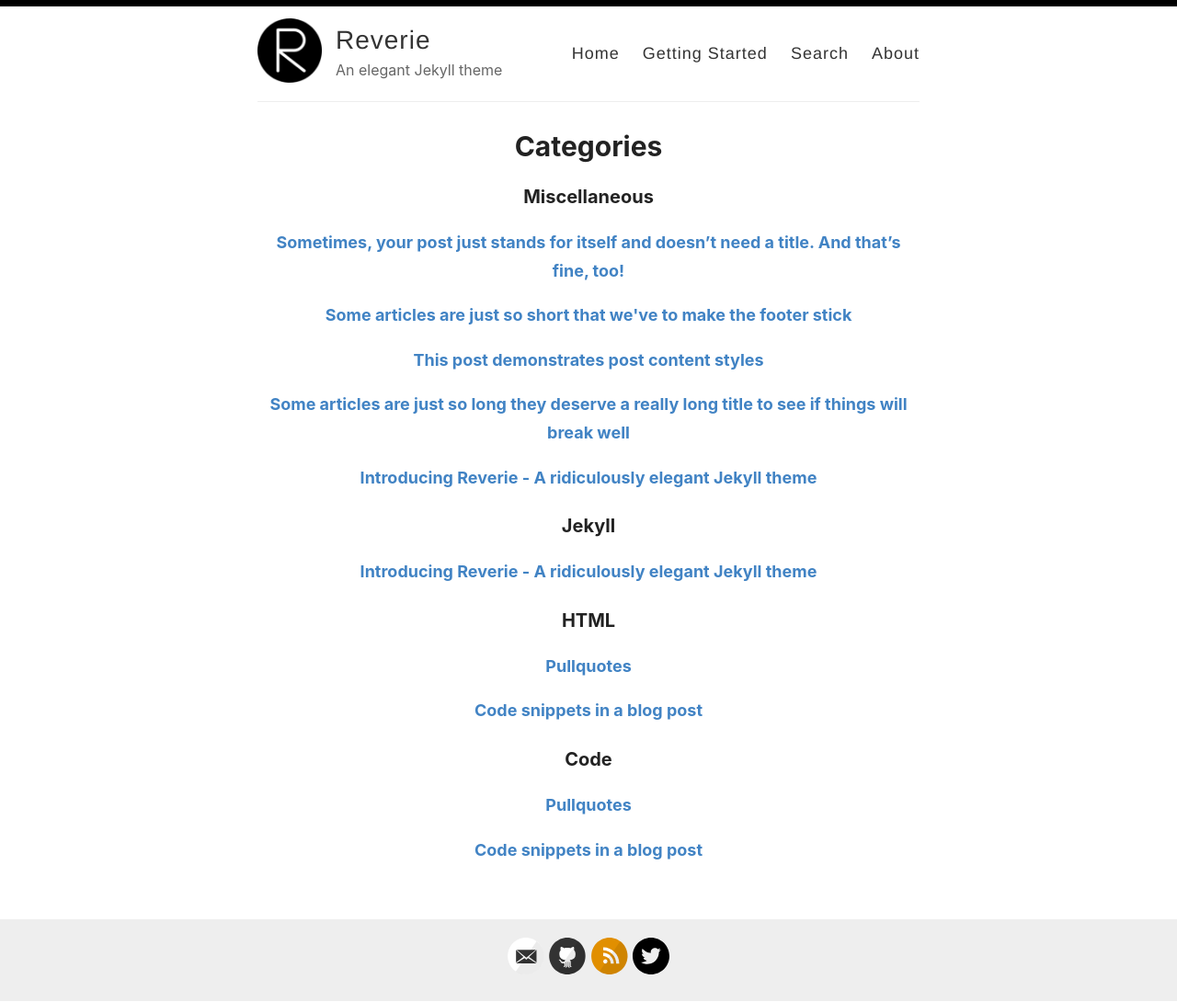
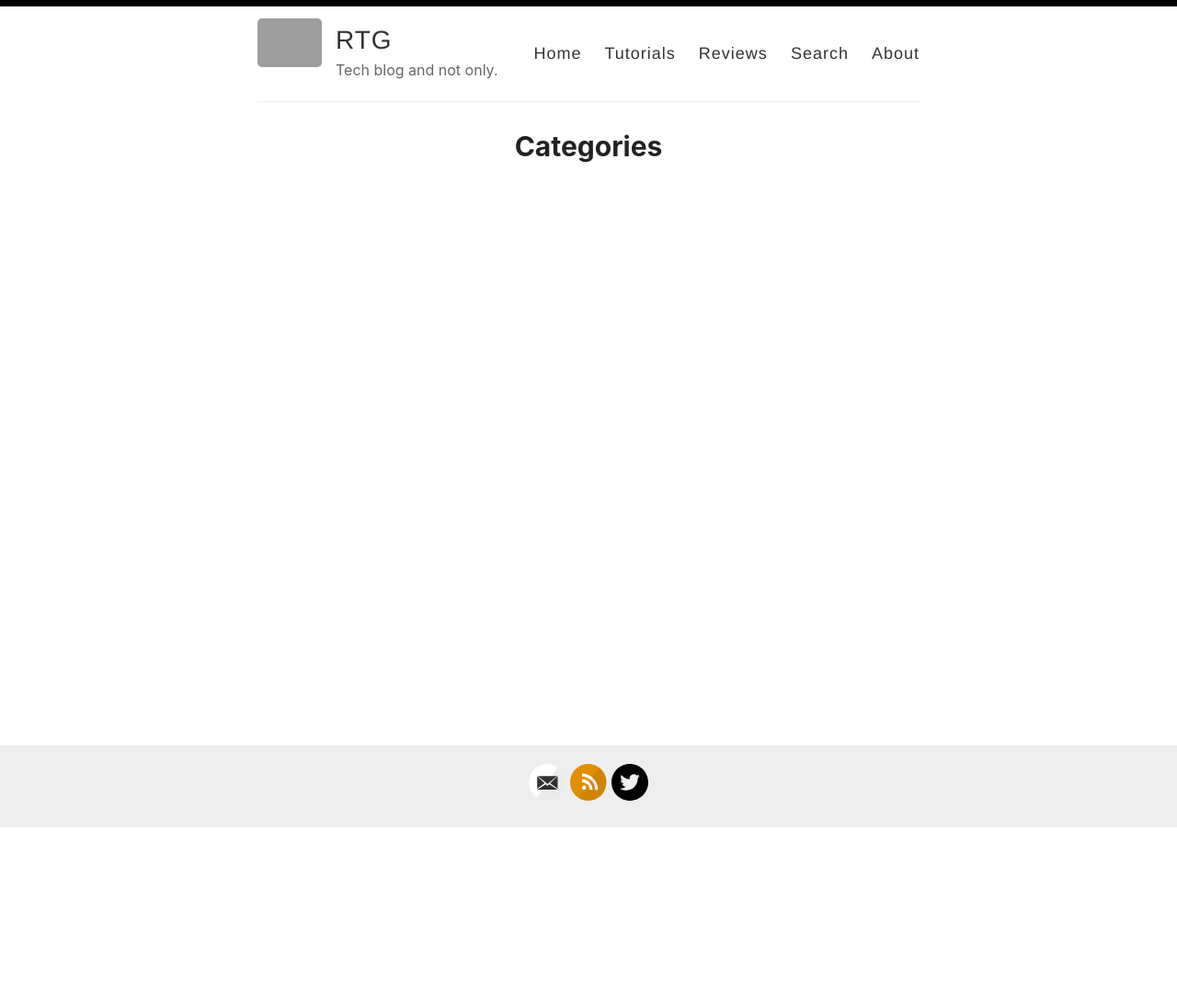
Before and after one commit to aramYnwa/rtg, a Jekyll site: the page built from _pages/categories.md, in a window 1280 px wide. Shown: the whole page at 92% size. Built offline with Jekyll 4.4.1, drawn with Linux system fonts in a browser that asks for light colours; after the commit the page ends 901 px from its top, so only the background shows below that; some of the changed lines change nothing that is shown; grey boxes are pictures that could not be loaded.

Commit message:
Hello RTG

````diff
--- a/_config.yml
+++ b/_config.yml
@@ -3,16 +3,16 @@
 #
 
 # Name of your site (displayed in the header)
-name: Reverie
+name: RTG
 
 # Name of the author
-author: Amit Merchant
+author: Aram
 
 # Short bio or description (displayed in the header)
-description: An elegant Jekyll theme
+description: Tech blog and not only.
 
 # URL of your avatar or profile pic (you could use your GitHub profile pic)
-avatar: /images/reverie.png
+avatar: /images/logo.png
 
 #
 # Flags below are optional
@@ -21,15 +21,15 @@ avatar: /images/reverie.png
 # Includes an icon in the footer for each username you enter
 footer-links:
   dribbble:
-  email: amit.d.merchant@gmail.com
+  email: rtgkid8@gmail.com
   facebook:
   flickr:
-  github: amitmerchant1990/reverie
+  github:
   instagram:
   linkedin:
   pinterest:
   rss: rss
-  twitter: amit_merchant
+  twitter: aram_ynwa
   stackoverflow:
   youtube: # channel/<your_long_string> or user/<user-name>
   googleplus: # anything in your profile username that comes after plus.google.com/
@@ -41,18 +41,18 @@ footer-links:
 disqus:
 
 # Enter your Google Analytics web tracking code (e.g. UA-2110908-2) to activate tracking
-google_analytics: UA-43339302-11
+google_analytics:
 
 # Your website URL (e.g. http://amitmerchant1990.github.io or http://www.amitmerchant.com)
 # Used for Sitemap.xml and your RSS feed
-url: http://www.amitmerchant.com/reverie
-enforce_ssl: https://www.amitmerchant.com/reverie
+url:
+enforce_ssl:
 
 # If you're hosting your site at a Project repository on GitHub pages
 # (http://yourusername.github.io/repository-name)
 # and NOT your User repository (http://yourusername.github.io)
 # then add in the baseurl here, like this: "/repository-name"
-baseurl: "/reverie"
+baseurl: "/blog"
 
 #
 # !! You don't need to change any of the configuration flags below !!
--- a/_layouts/default.html
+++ b/_layouts/default.html
@@ -10,7 +10,7 @@
     <link rel="canonical" href="{{ site.url }}{{ page.url }}" />
 
     <meta name="theme-color" content="#000000">
-    <link rel="icon" type="image/png" sizes="32x32" href="{{ site.baseurl }}/images/favicon-32x32.png">
+    <link rel="icon" type="image/png" sizes="32x32" href="{{ site.baseurl }}/images/logo.png">
   </head>
 
   <body>
@@ -28,7 +28,8 @@
 
             <nav>
               <a href="{{ site.baseurl }}/">Home</a>
-              <a href="{{ site.baseurl }}/getting-started">Getting Started</a>
+              <a href="{{ site.baseurl }}/tutorials">Tutorials</a>
+              <a href="{{ site.baseurl }}/reviews">Reviews</a>
               <a href="{{ site.baseurl }}/search">Search</a>
               <a href="{{ site.baseurl }}/about">About</a>
             </nav>
--- a/_posts/2019-02-13-introducing-reverie-jekyll-theme.md
+++ /dev/null
@@ -1,85 +0,0 @@
----
-layout: post
-title: Introducing Reverie - A ridiculously elegant Jekyll theme
-categories: [Miscellaneous, Jekyll]
----
-
-[Reverie](https://github.com/amitmerchant1990/reverie) is a [Jekyll](https://jekyllrb.com/)-powered theme which is simple and opinionated. It's actually a fork of [jekyll-now](https://github.com/barryclark/jekyll-now) with some additional features and personal touches which I've implemented to suit my needs for my blog.
-
-This is a plug-and-play Jekyll theme which you can use on GitHub Pages without even setting up a local environment.
-
-![](/images/reverie-demo.png)
-
-## Features overview
-
-- Command-line free fork-first workflow, using GitHub.com to create, customize and post to your blog
-- Fully responsive and mobile optimized base theme
-- Sass/Coffeescript support using Jekyll 2.0
-- Free hosting on your GitHub Pages user site
-- All the SEO goodies comes in-built
-- Markdown blogging
-- Syntax highlighting using Pygments
-    - [Dracula syntax theme](https://draculatheme.com/) included
-- Disqus commenting
-- Google Analytics integration
-- Fuzzy search across blog posts
-- Pagination of posts works out-of-the-box.
-- Categorize posts out-of-the box
-- RSS Feed
-- In-built sitemap
-
-<div style="text-align: center;">
- <script async type="text/javascript" src="//cdn.carbonads.com/carbon.js?serve=CE7D6KJY&placement=wwwamitmerchantcom" id="_carbonads_js"></script>
-</div>
-
-## Using Reverie on GitHub Pages
-
-### Step 1) Fork Reverie to your User Repository
-
-Fork [this repository](https://github.com/amitmerchant1990/reverie), then rename the repository to `yourgithubusername.github.io`.
-
-Alternatively, you can use [Use this template](https://github.com/amitmerchant1990/reverie/generate) button if you want to create a repository with a clean commit history which will use Reverie as a template.
-
-Your Jekyll blog will often be viewable immediately at <https://yourgithubusername.github.io> (if it's not, you can often force it to build by completing step 2)
-
-### Step 2) Customize and view your site
-
-Enter your site name, description, avatar and many other options by editing the `_config.yml` file. You can easily turn on Google Analytics tracking, Disqus commenting and social icons here.
-
-Making a change to `_config.yml` (or any file in your repository) will force GitHub Pages to rebuild your site with jekyll. Your rebuilt site will be viewable a few seconds later at <https://yourgithubusername.github.io> - if not, give it ten minutes as GitHub suggests and it'll appear soon.
-
-### Step 3) Publish your first blog post
-
-Create a new file called `/_posts/2019-2-13-Hello-World.md` to publish your first blog post. That's all you need to do to publish your first blog post! This [Markdown Cheatsheet](https://github.com/adam-p/markdown-here/wiki/Markdown-Cheatsheet) might come in handy while writing the posts.
-
-> You can add additional posts in the browser on GitHub.com too! Just hit the <kbd>Create new file</kbd> button in `/_posts/` to create new content. Just make sure to include the [front-matter](http://jekyllrb.com/docs/frontmatter/) block at the top of each new blog post and make sure the post's filename is in this format: year-month-day-title.md
-
-## Using Categories in Reverie
-
-You can categorize your content based on `categories` in Reverie. For this, you just need to add `categories` in front matter like below:
-
-For adding single category:
-
-```md
-categories: JavaScript
-```
-
-For adding multiple categories:
-
-```md
-categories: [PHP, Laravel]
-```
-
-The contegorized content can be shown over this URL: <https://yourgithubusername.github.io/categories/>
-
-## RSS
-
-The generated [RSS feed](https://en.wikipedia.org/wiki/RSS) of your blog can be found at <https://yourgithubusername.github.io/feed>. You can see the example RSS feed over [here](https://www.amitmerchant.com/reverie/feed).
-
-## Sitemap
-
-The generated sitemap of your blog can be found at <https://yourgithubusername.github.io/sitemap>. You can see the example sitemap feed over [here](https://www.amitmerchant.com/reverie/sitemap).
-
-## License
-
-MIT
--- a/_posts/2019-08-08-no-title-posts.md
+++ /dev/null
@@ -1,6 +0,0 @@
----
-layout: post
-title: ""
-categories: Miscellaneous
----
-Sometimes, your post just stands for itself and doesn't need a title. And that's fine, too!
--- a/_posts/2019-12-11-pullquotes.md
+++ /dev/null
@@ -1,14 +0,0 @@
----
-layout: post
-title:  Pullquotes
-categories: [HTML,Code]
-excerpt: In graphic design, a pull quote (also known as a lift-out pull quote) is a key phrase, quotation, or excerpt that has been pulled from an article and used as a page layout graphic element, serving to entice readers into the article or to highlight a key topic.
----
-
-In graphic design, a pull quote (also known as a lift-out pull quote) is a key phrase, quotation, or excerpt that has been pulled from an article and used as a page layout graphic element, serving to entice readers into the article or to highlight a key topic. {% include pullquote.html quote="It is typically placed in a larger or distinctive typeface and on the same page." %} Pull quotes are often used in magazine and newspaper articles, annual reports, and brochures, as well as on the web. They can add visual interest to text-heavy pages with few images or illustrations.
-
-Placement of a pull quote on a page may be defined in a publication's or website's style guide. Such a typographic device may or may not be aligned with a column on the page. Some designers, for example, choose not to align the quote. In that case, the quotation cuts into two or more columns, as in the example shown. Because the pull quote invites the reader to read about the highlighted material, the pull quote should appear before the text it cites and, generally, fairly close to it.
-
-Pull quotes need not be a verbatim copy of the text being quoted; depending on a publication's house style, pull quotes may be abbreviated for space or paraphrased for clarity, with or without indication.
-
-A disadvantage of pull quotes as a design element is that they can disrupt the reading process of readers invested in reading the text sequentially by drawing attention to ghost fragments out of context. At the other extreme, when pull quotes are used to break up what would otherwise be a formless wall of text, pull quote can serve as visual landmarks to help the reader maintain a sense of sequence and place.
--- a/_posts/2019-7-27-super-long-article.md
+++ /dev/null
@@ -1,11 +0,0 @@
----
-layout: post
-title: Some articles are just so long they deserve a really long title to see if things will break well
-categories: Miscellaneous
----
-
-Lorem ipsum dolor sit amet, consectetur adipiscing elit. Fusce bibendum neque eget nunc mattis eu sollicitudin enim tincidunt. Vestibulum lacus tortor, ultricies id dignissim ac, bibendum in velit. Proin convallis mi ac felis pharetra aliquam. Curabitur dignissim accumsan rutrum. In arcu magna, aliquet vel pretium et, molestie et arcu. Mauris lobortis nulla et felis ullamcorper bibendum. Phasellus et hendrerit mauris. Proin eget nibh a massa vestibulum pretium. Suspendisse eu nisl a ante aliquet bibendum quis a nunc. Praesent varius interdum vehicula. Aenean risus libero, placerat at vestibulum eget, ultricies eu enim. Praesent nulla tortor, malesuada adipiscing adipiscing sollicitudin, adipiscing eget est.
-
-Lorem ipsum dolor sit amet, consectetur adipiscing elit. Fusce bibendum neque eget nunc mattis eu sollicitudin enim tincidunt. Vestibulum lacus tortor, ultricies id dignissim ac, bibendum in velit. Proin convallis mi ac felis pharetra aliquam. Curabitur dignissim accumsan rutrum. In arcu magna, aliquet vel pretium et, molestie et arcu. Mauris lobortis nulla et felis ullamcorper bibendum. Phasellus et hendrerit mauris. Proin eget nibh a massa vestibulum pretium. Suspendisse eu nisl a ante aliquet bibendum quis a nunc. Praesent varius interdum vehicula. Aenean risus libero, placerat at vestibulum eget, ultricies eu enim. Praesent nulla tortor, malesuada adipiscing adipiscing sollicitudin, adipiscing eget est.
-
-Lorem ipsum dolor sit amet, consectetur adipiscing elit. Fusce bibendum neque eget nunc mattis eu sollicitudin enim tincidunt. Vestibulum lacus tortor, ultricies id dignissim ac, bibendum in velit. Proin convallis mi ac felis pharetra aliquam. Curabitur dignissim accumsan rutrum. In arcu magna, aliquet vel pretium et, molestie et arcu. Mauris lobortis nulla et felis ullamcorper bibendum. Phasellus et hendrerit mauris. Proin eget nibh a massa vestibulum pretium. Suspendisse eu nisl a ante aliquet bibendum quis a nunc. Praesent varius interdum vehicula. Aenean risus libero, placerat at vestibulum eget, ultricies eu enim. Praesent nulla tortor, malesuada adipiscing adipiscing sollicitudin, adipiscing eget est.
--- a/_posts/2019-7-27-this-post-demonstrates-post-content-styles.md
+++ /dev/null
@@ -1,95 +0,0 @@
----
-layout: post
-title: This post demonstrates post content styles
-categories: Miscellaneous
----
-
-Lorem ipsum dolor sit amet, consectetur adipiscing elit. Fusce bibendum neque eget nunc mattis eu sollicitudin enim tincidunt. Vestibulum lacus tortor, ultricies id dignissim ac, bibendum in velit. Praesent varius interdum vehicula. Aenean risus libero, placerat at vestibulum eget, ultricies eu enim. Praesent nulla tortor, malesuada adipiscing adipiscing sollicitudin, adipiscing eget est.
-
-## Some great heading (h2)
-
-Proin convallis mi ac felis pharetra aliquam. Curabitur dignissim accumsan rutrum. In arcu magna, aliquet vel pretium et, molestie et arcu.
-
-Mauris lobortis nulla et felis ullamcorper bibendum. Phasellus et hendrerit mauris. Proin eget nibh a massa vestibulum pretium. Suspendisse eu nisl a ante aliquet bibendum quis a nunc. Praesent varius interdum vehicula. Aenean risus libero, placerat at vestibulum eget, ultricies eu enim. Praesent nulla tortor, malesuada adipiscing adipiscing sollicitudin, adipiscing eget est.
-
-## Another great heading (h2)
-
-Lorem ipsum dolor sit amet, consectetur adipiscing elit. Fusce bibendum neque eget nunc mattis eu sollicitudin enim tincidunt. Vestibulum lacus tortor, ultricies id dignissim ac, bibendum in velit.
-
-### Some great subheading (h3)
-
-Proin convallis mi ac felis pharetra aliquam. Curabitur dignissim accumsan rutrum. In arcu magna, aliquet vel pretium et, molestie et arcu. Mauris lobortis nulla et felis ullamcorper bibendum.
-
-Phasellus et hendrerit mauris. Proin eget nibh a massa vestibulum pretium. Suspendisse eu nisl a ante aliquet bibendum quis a nunc.
-
-### Some great subheading (h3)
-
-Praesent varius interdum vehicula. Aenean risus libero, placerat at vestibulum eget, ultricies eu enim. Praesent nulla tortor, malesuada adipiscing adipiscing sollicitudin, adipiscing eget est.
-
-> This quote will change your life. It will reveal the secrets of the universe, and all the wonders of humanity. Don't misuse it.
-
-Lorem ipsum dolor sit amet, consectetur adipiscing elit. Fusce bibendum neque eget nunc mattis eu sollicitudin enim tincidunt.
-
-### Some great subheading (h3)
-
-Vestibulum lacus tortor, ultricies id dignissim ac, bibendum in velit. Proin convallis mi ac felis pharetra aliquam. Curabitur dignissim accumsan rutrum.
-
-```html
-<html>
-  <head>
-  </head>
-  <body>
-    <p>Hello, World!</p>
-  </body>
-</html>
-```
-
-
-In arcu magna, aliquet vel pretium et, molestie et arcu. Mauris lobortis nulla et felis ullamcorper bibendum. Phasellus et hendrerit mauris.
-
-#### You might want a sub-subheading (h4)
-
-In arcu magna, aliquet vel pretium et, molestie et arcu. Mauris lobortis nulla et felis ullamcorper bibendum. Phasellus et hendrerit mauris.
-
-In arcu magna, aliquet vel pretium et, molestie et arcu. Mauris lobortis nulla et felis ullamcorper bibendum. Phasellus et hendrerit mauris.
-
-#### But it's probably overkill (h4)
-
-In arcu magna, aliquet vel pretium et, molestie et arcu. Mauris lobortis nulla et felis ullamcorper bibendum. Phasellus et hendrerit mauris.
-
-### Oh hai, an unordered list!!
-
-In arcu magna, aliquet vel pretium et, molestie et arcu. Mauris lobortis nulla et felis ullamcorper bibendum. Phasellus et hendrerit mauris.
-
-- First item, yo
-- Second item, dawg
-- Third item, what what?!
-- Fourth item, fo sheezy my neezy
-
-### Oh hai, an ordered list!!
-
-In arcu magna, aliquet vel pretium et, molestie et arcu. Mauris lobortis nulla et felis ullamcorper bibendum. Phasellus et hendrerit mauris.
-
-1. First item, yo
-2. Second item, dawg
-3. Third item, what what?!
-4. Fourth item, fo sheezy my neezy
-
-
-
-## Headings are cool! (h2)
-
-Proin eget nibh a massa vestibulum pretium. Suspendisse eu nisl a ante aliquet bibendum quis a nunc. Praesent varius interdum vehicula. Aenean risus libero, placerat at vestibulum eget, ultricies eu enim. Praesent nulla tortor, malesuada adipiscing adipiscing sollicitudin, adipiscing eget est.
-
-Praesent nulla tortor, malesuada adipiscing adipiscing sollicitudin, adipiscing eget est.
-
-Proin eget nibh a massa vestibulum pretium. Suspendisse eu nisl a ante aliquet bibendum quis a nunc.
-
-### Tables
-
-|Title 1               | Title 2               | Title 3               | Title 4              |
-|--------------------- | --------------------- | --------------------- | ---------------------|
-|lorem                 | lorem ipsum           | lorem ipsum dolor     | lorem ipsum dolor sit|
-|lorem ipsum dolor sit | lorem ipsum dolor sit | lorem ipsum dolor sit | lorem ipsum dolor sit|
-|lorem ipsum dolor sit | lorem ipsum dolor sit | lorem ipsum dolor sit | lorem ipsum dolor sit|
-|lorem ipsum dolor sit | lorem ipsum dolor sit | lorem ipsum dolor sit | lorem ipsum dolor sit|
--- a/_posts/2019-7-28-super-short-article.md
+++ /dev/null
@@ -1,7 +0,0 @@
----
-layout: post
-title: Some articles are just so short that we've to make the footer stick
-categories: Miscellaneous
----
-
-Lorem ipsum dolor sit amet, consectetur adipisicing elit, sed do eiusmod tempor incididunt ut labore et dolore magna aliqua. Ut enim ad minim veniam, quis nostrud exercitation ullamco laboris nisi ut aliquip ex ea commodo consequat. Duis aute irure dolor in reprehenderit in voluptate velit esse cillum dolore eu fugiat nulla pariatur. Excepteur sint occaecat cupidatat non proident, sunt in culpa qui officia deserunt mollit anim id est laborum.
--- a/_posts/2019-8-12-code-snippets.md
+++ /dev/null
@@ -1,42 +0,0 @@
----
-layout: post
-title:  Code snippets in a blog post
-categories: [HTML,Code]
----
-
-This post demonstrate the use of code snippets in the theme. The code snippets are powered by [Pygments](http://pygments.org/) and the code theme that is been used in Reverie is called [Draula](https://draculatheme.com/).
-
-This is a raw snippet:
-
-```
-hello world
-123
-This is a text snippet
-```
-
-This is a PHP snippet:
-
-```php
-<?php
-    echo 'Hello, World!';
-?>
-```
-
-This is a JavaScript snippet:
-
-```js
-const add = (a, b) => a + b
-const minus = (a, b) => a - b
-
-console.log(add(100,200))  // 300
-console.log(minus(100,200))  // -100
-```
-
-This is a Python snippet:
-
-```python
-def say_hello():
-    print("hello world!")
-
-say_hello()   // "hello world!"
-```
````
Also changed, not shown: favicon.ico (deleted).
